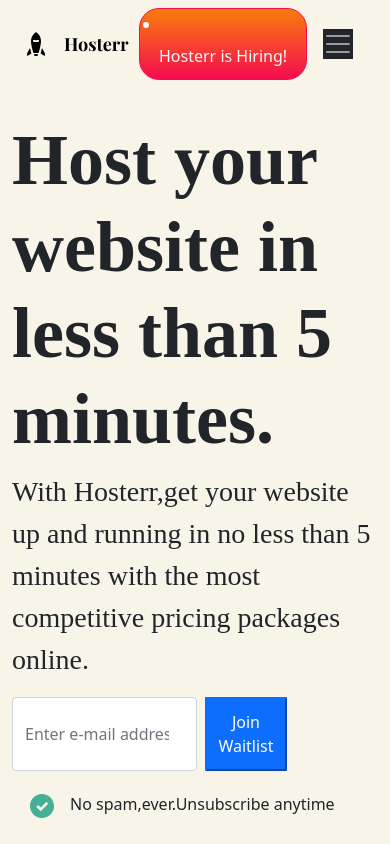
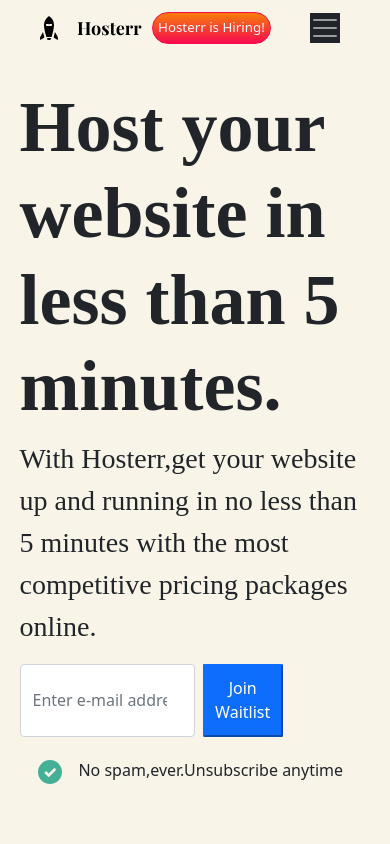
Before and after one commit to catherinekimani/Level-1-, a React (Create React App) app: page / in a window 390 px wide. Shown: the top 844 px of the page. Built offline with nearby package versions, Linux system fonts and the light colour scheme.

Commit message:
ft:Add mobile responsiveness for navbar

```diff
--- a/src/App.css
+++ b/src/App.css
@@ -1,3 +1,19 @@
+.container-fluid{
+    width: 100%;
+    height: auto;
+    padding-left: 5%;
+    padding-right: 5%;
+}
+
+li{
+    list-style-type: none;
+}
+ul li a{
+    color: #000000 !important;
+}
+.btn1{
+    padding: 5px;
+}
 .parent {
     position: relative;
     top: 0;
@@ -33,3 +49,16 @@
     margin-left: -6%;
     margin-top: 2%;
 }
+
+/* media queries */
+@media screen and (max-width: 480px) {
+    .btn1{
+        width: auto;
+        padding: 2px;
+        font-size: smaller;
+    }
+
+    .btn2{
+        display: none;
+    }
+}
```
